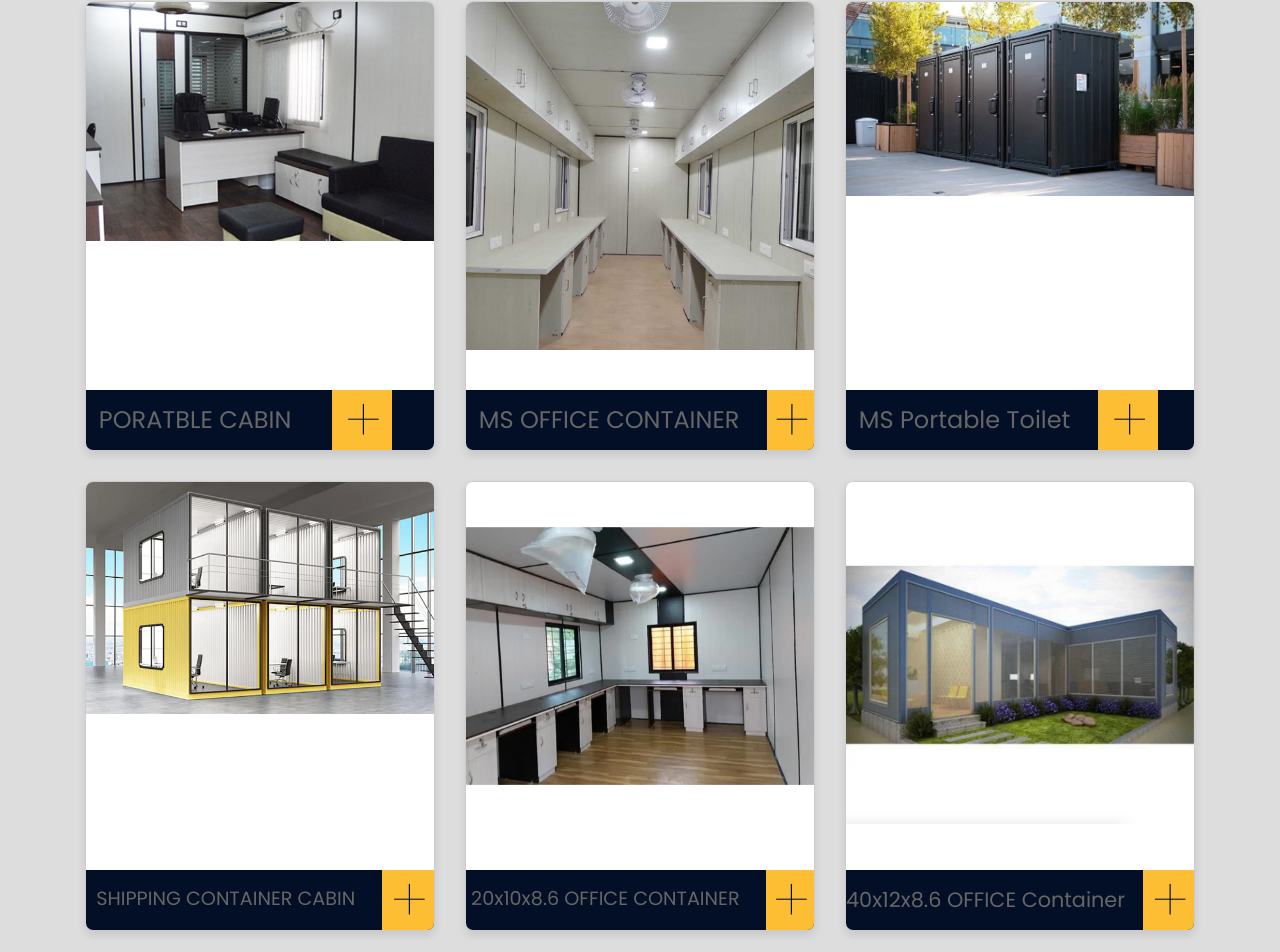
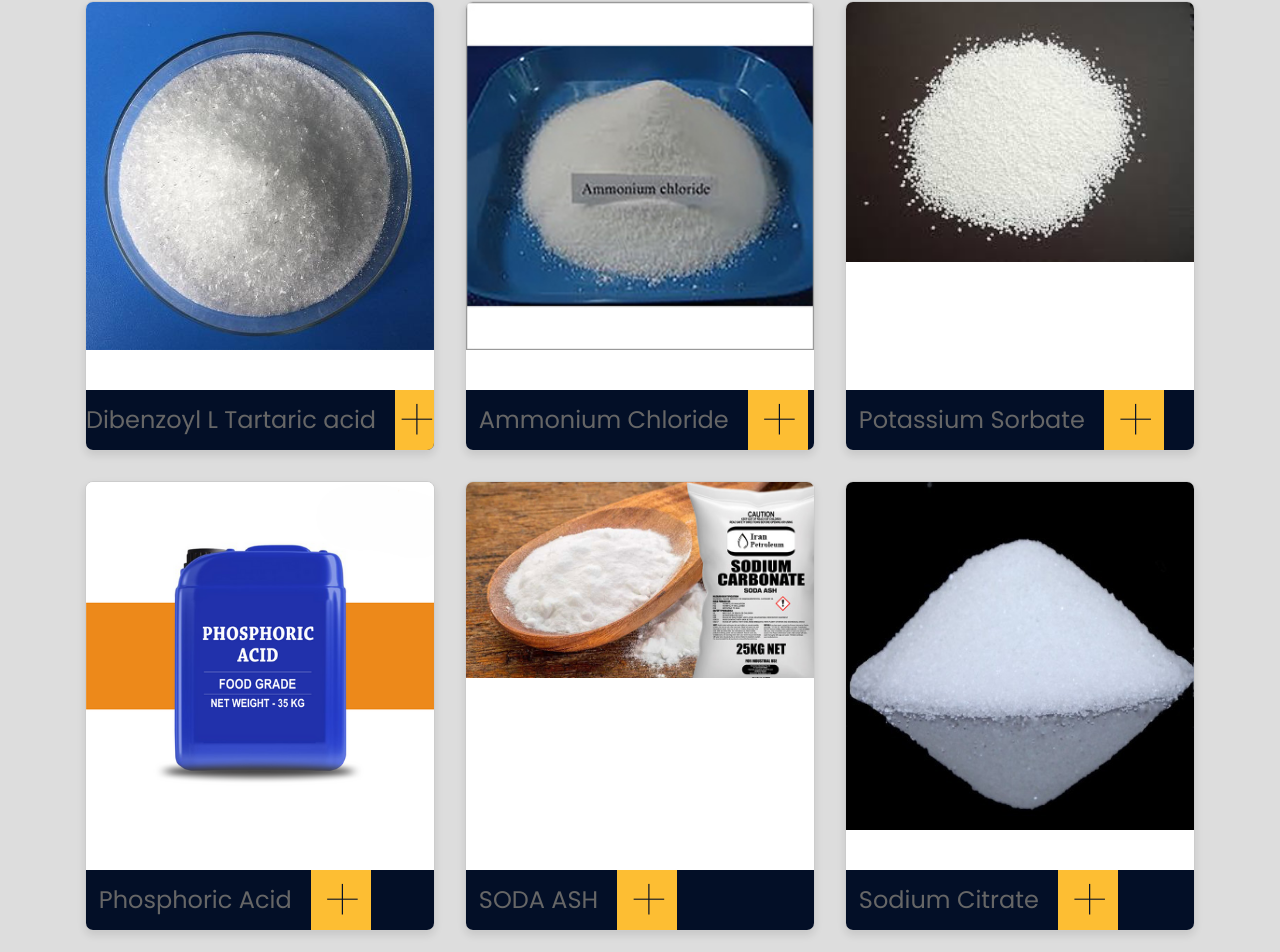
Before and after one commit to Ajaybh123/chemicaleradhe, a React (Vite) app: page /product1 in a window 1280 px wide. Shown: the part 1812-2764 px from the top of the page. Built offline with nearby package versions, Linux system fonts and the light colour scheme.

Commit message:
all changes is done

```diff
--- a/src/component/Contact.jsx
+++ b/src/component/Contact.jsx
@@ -22,7 +22,7 @@ const Contact = () => {
                                 <i class="flaticon-call"></i>
                                 <div class="contact-text">
                                     <h2>Phone</h2>
-                                    <p>+91 93194 23558 </p>
+                                    <p>+91 93194 23558, 9718566296</p>
                                     <p>Marketing & quantity control manager</p>
                                 </div>
                             </div>
--- a/src/component/Footer.jsx
+++ b/src/component/Footer.jsx
@@ -13,7 +13,7 @@ const Footer = () => {
                                 <h2>Office Contact</h2>
                                 <p><i class="fa fa-map-marker-alt"></i>505/1 OM VALLEY ROAD SECTOR 58 FARIDABAD (H.R. )Haryana, 121004
                                 </p>
-                                <p><i class="fa fa-phone-alt"></i>+91 93194 23558 </p>
+                                <p><i class="fa fa-phone-alt"></i>+91 93194 23558, 9718566296</p>
                                 <p><i class="fa fa-envelope"></i>srkfc1994@gmail.com</p>
                                 <div class="footer-social">
                                     <a href="https://x.com/"><i class="fab fa-twitter"></i></a>
--- a/src/component/Product1.jsx
+++ b/src/component/Product1.jsx
@@ -172,127 +172,6 @@ const Product1 = () => {
                         </div>
                     </div>
 
-
-                    <div className="col-lg-4 col-md-6 wow fadeInUp" data-wow-delay="0.5s">
-                        <div className="service-item">
-                            <div className="service-img">
-                                <img style={{ cursor: "pointer" }} src="img/portable cabin.jpeg" alt="Image" />
-                                <div className="service-overlay">
-                                    <p>
-
-                                    </p>
-                                </div>
-                            </div>
-                            <div className="service-text">
-                                <Link to={'/portablecabin'}> <span style={{ fontSize: '1.5rem', cursor: "pointer", }}> &nbsp; PORATBLE CABIN </span>&nbsp;&nbsp;&nbsp;&nbsp;&nbsp; &nbsp;&nbsp;
-                                </Link>
-                                <a className="btn" href="img/portable cabin.jpeg" data-lightbox="service">+</a>
-                            </div>
-                        </div>
-                    </div>
-
-
-
-
-
-
-
-                    <div className="col-lg-4 col-md-6 wow fadeInUp" data-wow-delay="0.5s">
-                        <div className="service-item">
-                            <div className="service-img">
-                                <img style={{ cursor: "pointer" }} src="img/MS-Office-Container..jpg" alt="Image" />
-                                <div className="service-overlay">
-                                    <p>
-                                        An MS Office Container Mild Steel Office Container is a portable, prefabricated structure made from mild steel and designed to serve as a temporary or mobile office space.
-                                    </p>
-                                </div>
-                            </div>
-                            <div className="service-text">
-                                <Link to={'/msoffice'}> <span style={{ fontSize: '1.5rem', cursor: "pointer", }}> &nbsp; MS OFFICE CONTAINER </span>&nbsp;&nbsp;&nbsp;&nbsp;&nbsp;
-                                </Link>
-                                <a className="btn" href="img/MS-Office-Container..jpg" data-lightbox="service">+</a>
-                            </div>
-                        </div>
-                    </div>
-
-
-                    <div className="col-lg-4 col-md-6 wow fadeInUp" data-wow-delay="0.5s">
-                        <div className="service-item">
-                            <div className="service-img">
-                                <img style={{ cursor: "pointer" }} src="img/ms-portable-toilet.webp" alt="Image" />
-                                <div className="service-overlay">
-                                    <p>
-
-                                    </p>
-                                </div>
-                            </div>
-                            <div className="service-text">
-                                <Link to={'/toilet'}> <span style={{ fontSize: '1.5rem', cursor: "pointer", }}> &nbsp; MS Portable Toilet </span>&nbsp;&nbsp;&nbsp;&nbsp;&nbsp;
-                                </Link>
-                                <a className="btn" href="img/ms-portable-toilet.webp" data-lightbox="service">+</a>
-                            </div>
-                        </div>
-                    </div>
-
-                    <div className="col-lg-4 col-md-6 wow fadeInUp" data-wow-delay="0.5s">
-                        <div className="service-item">
-                            <div className="service-img">
-                                <img style={{ cursor: "pointer" }} src="img/office container.webp" alt="Image" />
-                                <div className="service-overlay">
-                                    <p>
-
-                                    </p>
-                                </div>
-                            </div>
-                            <div className="service-text">
-                                <Link to={'/shipping'}> <span style={{ fontSize: '1.2rem', cursor: "pointer", }}> &nbsp; SHIPPING CONTAINER CABIN </span>&nbsp;&nbsp;&nbsp;&nbsp;&nbsp;
-                                </Link>
-                                <a className="btn" href="img/office container.webp" data-lightbox="service">+</a>
-                            </div>
-                        </div>
-                    </div>
-                    <div className="col-lg-4 col-md-6 wow fadeInUp" data-wow-delay="0.5s">
-                        <div className="service-item">
-                            <div className="service-img">
-                                <img style={{ cursor: "pointer" }} src="img/20x10x8.6 office container.jpg" alt="Image" />
-                                <div className="service-overlay">
-                                    <p>
-
-                                    </p>
-                                </div>
-                            </div>
-                            <div className="service-text">
-
-                                <Link to={'/office'}> <span style={{ fontSize: '1.2rem', cursor: "pointer", }}> &nbsp;20x10x8.6 OFFICE CONTAINER  </span>&nbsp;&nbsp;&nbsp;&nbsp;&nbsp;
-                                </Link>
-                                <a className="btn" href="img/20x10x8.6 office container.jpg" data-lightbox="service">+</a>
-                            </div>
-                        </div>
-                    </div>
-
-                    <div className="col-lg-4 col-md-6 wow fadeInUp" data-wow-delay="0.5s">
-                        <div className="service-item">
-                            <div className="service-img">
-                                <img style={{ cursor: "pointer" }} src="img/40x12x8.6 office container.png" alt="Image" />
-                                <div className="service-overlay">
-                                    <p>
-
-                                    </p>
-                                </div>
-                            </div>
-                            <div className="service-text">
-
-                                <Link to={'/officecontainer'}> <span style={{ fontSize: '1.3rem', cursor: "pointer", }}>40x12x8.6 OFFICE Container   </span>&nbsp; &nbsp;
-                                </Link>
-                                <a className="btn" href="img/40x12x8.6 office container.png" data-lightbox="service">+</a>
-                            </div>
-                        </div>
-                    </div>
-
-
-
-
-
                     <div className="col-lg-4 col-md-6 wow fadeInUp" data-wow-delay="0.6s">
                         <div className="service-item">
                             <div className="service-img">
--- a/src/component/Topbar.jsx
+++ b/src/component/Topbar.jsx
@@ -52,7 +52,7 @@ const Topbar = () => {
                                         </div>
                                         <div className="top-bar-text">
                                             <h3>Call Us</h3>
-                                            <p>+91 93194 23558</p>
+                                            <p>+91 93194 23558, 9718566296</p>
                                         </div>
                                     </div>
                                 </div>
```
Also changed, not shown: src/component/Product.jsx (+0 -49 lines).
